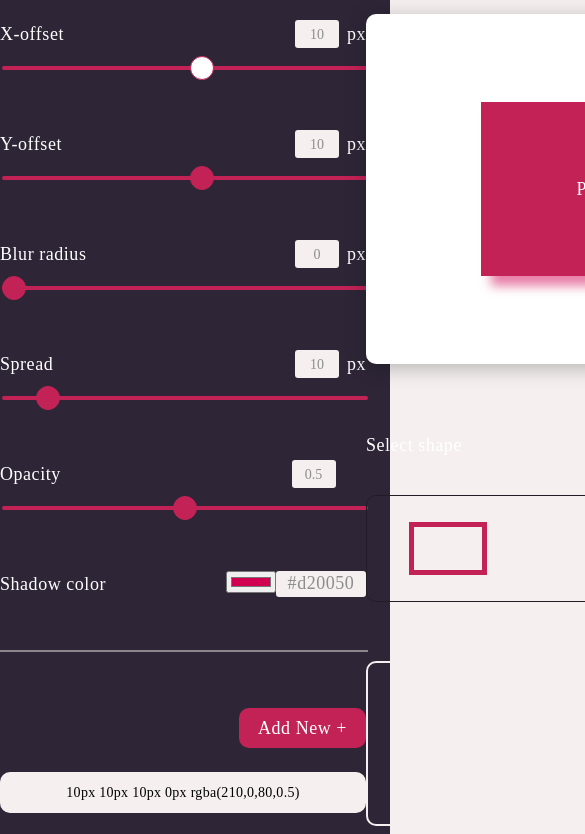
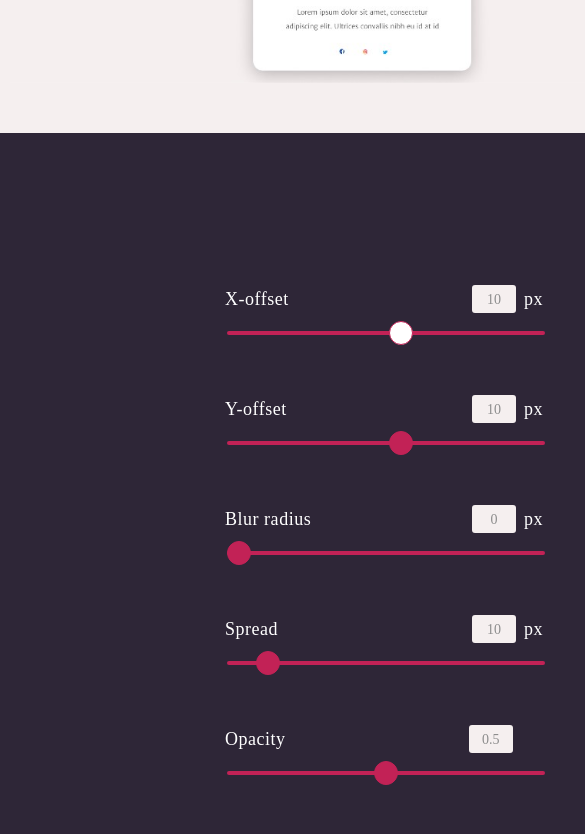
Before and after one commit to firstbytehq/css-box-shadow-app, a React (Create React App) app: page / in a window 390 px wide. Shown: the part 780-1614 px from the top of the page, 585 px wide, since content can reach past the window. Built offline with nearby package versions, Linux system fonts and the light colour scheme; what webfontloader would draw is missing.

Commit message:
Responsive view added

```diff
--- a/src/components/Content.js
+++ b/src/components/Content.js
@@ -14,6 +14,12 @@ const Content = styled.div`
   justify-content: space-around;
   padding-top: 146px;
   padding-bottom: 50px;
+  @media(max-width: 768px) {
+    width: 768px;
+    margin-top: 50px;
+    flex-direction: column;
+    align-items: center;
+  }
 `
 
 export default () => (
--- a/src/components/Controls.js
+++ b/src/components/Controls.js
@@ -10,6 +10,9 @@ const Line = styled.div`
   height: 0px;
   border: 1px solid rgba(245, 239, 239, 0.48);
   margin-top: 46px;
+  @media(max-width: 768px) {
+    width: 318.26px;
+  }
 `;
 const Button = styled.button`
 width: 127px;
@@ -34,6 +37,9 @@ const ButtonContainer = styled.div`
   margin-top: 56px;
   display: flex;
   justify-content: flex-end;
+  @media(max-width: 768px) {
+    width: 318.26px;
+  }
 `;
 const BoxShadow = styled.div`
   width: 366px;
@@ -48,6 +54,9 @@ const BoxShadow = styled.div`
   cursor: pointer;
   position:relative;
   z-index:50;
+  @media(max-width: 768px) {
+    width: 318.26px;
+  }
   :hover{
     border: 3px solid #C22256;
     box-sizing: border-box;
@@ -92,6 +101,9 @@ const Container = styled.div`
   display: flex;
   flex-direction: column;
   width: 366px;
+  @media(max-width: 768px) {
+    width: 318.26px;
+  }
 `
 
 const Controls = ({ shadowControls, addShadow, deleteShadow, selectActiveShadow }) => {
--- a/src/components/CssCode.js
+++ b/src/components/CssCode.js
@@ -18,6 +18,9 @@ const CodeContainer = styled.div`
   overflow: auto;
   flex-wrap: wrap;
   padding: ${props => props.multipleShadow ? '10px' : '5px'};
+  @media(max-width: 768px) {
+    width: 318.26px;
+  }
 `;
 const Button = styled.button`
   width: 200px;
--- a/src/components/Input.js
+++ b/src/components/Input.js
@@ -49,6 +49,9 @@ const Px = styled.span`
 const SliderContainer = styled.div`
 
 width: 366px;
+@media(max-width: 768px) {
+  width: 318.26px;
+}
 margin-bottom: 50px;
 .slider {
   -webkit-appearance: none;
@@ -56,6 +59,9 @@ margin-bottom: 50px;
   height: 4px;
   background: #C22256;
   border-radius: 100px;
+  @media(max-width: 768px) {
+    width: 318.26px;
+  }
 }
 
 .slider:hover {
--- a/src/components/Introduction.js
+++ b/src/components/Introduction.js
@@ -5,6 +5,12 @@ import { cards } from 'assets/images';
 
 const Container = styled.div`
 display: flex;
+@media(max-width: 768px) {
+  flex-direction: column;
+  padding-left: 10px;
+  padding-right: 10px;
+  justify-content: center;
+}
 justify-content: space-around;
 margin-top: 40px; /*40*/
 `;
@@ -23,6 +29,14 @@ line-height: 40px;
 letter-spacing: 0.03em;
 color: #353535;
 margin-top: 51px;
+@media(max-width: 768px) {
+  margin-top: 0px;
+  font-size: 15.84px;
+  width: 327px;
+}
+@media(max-width: 1024px){
+  font-size: 17.6px;
+}
 `;
 const Button = styled.button`
 width: 190px;
@@ -48,7 +62,14 @@ height: 458.3px;
 const Heading = styled.span`
 width: 500px;
 height: 145px;
-
+@media(max-width: 1024px) {
+  font-size: 46.4px;
+  width: 310px;
+}
+@media (max-width: 768px) {
+  font-size: 41.7px;
+  width: 310px;
+}
 font-family: Merriweather Sans;
 font-style: normal;
 font-weight: bold;
--- a/src/components/Preview.js
+++ b/src/components/Preview.js
@@ -9,6 +9,9 @@ import CssCode from 'components/CssCode';
 const Column = styled.div`
   display: flex;
   flex-direction: column;
+  @media(max-width: 768px) {
+    width: 318.26px;
+  }
 `
 
 export default () => {
--- a/src/components/PreviewContainer.js
+++ b/src/components/PreviewContainer.js
@@ -19,6 +19,11 @@ const Container = styled.div`
   align-items: center;
   margin-bottom: 61px;
   overflow: hidden;
+  @media(max-width: 768px) {
+    width: 328px;
+    height: 272px;
+    margin-top: 50px;
+  }
 `;
 const Text = styled.span`
   font-family: Merriweather Sans;
@@ -65,6 +70,10 @@ const PreviewContainer = ({ shapes, shadowControls, previewColor, setPreviewColo
     justify-content: center;
     align-items: center;
     cursor: auto;
+    @media(max-width: 768px) {
+      width: ${selectedShape.id === 'circle' ? '150px' : '170px'};
+      height: ${selectedShape.id === 'circle' ? '150px' : '131px'};
+    }
   `;
   // const Color = styled.input`
   //   opacity: 0;
--- a/src/components/SelectShape.js
+++ b/src/components/SelectShape.js
@@ -19,6 +19,9 @@ const ShapeContainer = styled.div`
   flex-direction: row;
   justify-content: space-around;
   align-items: center;
+  @media(max-width: 768px) {
+    width: 318.26px;
+  }
 `;
 
 const SelectShape = ({ shapes, selectShape }) => (
```
